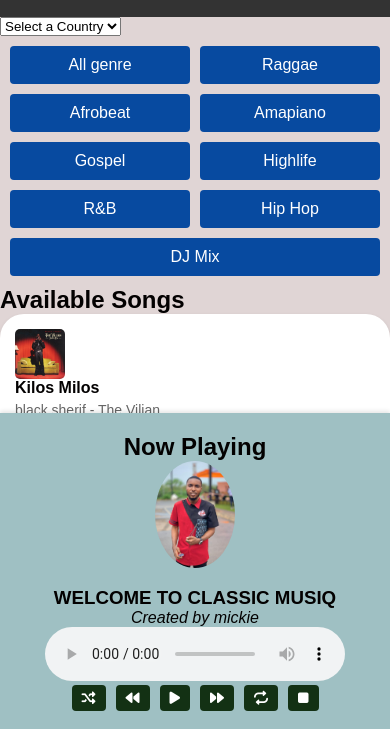
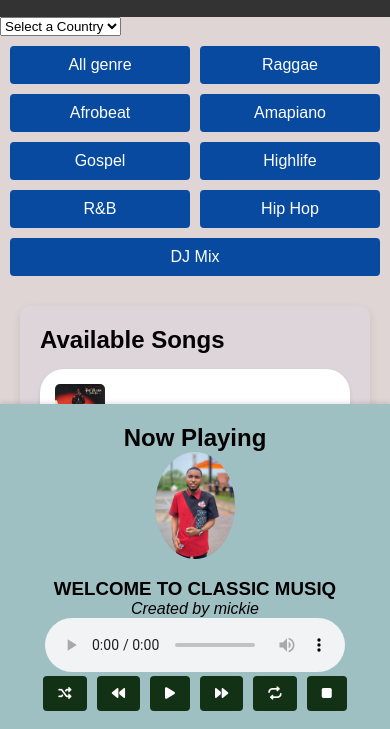
Before and after one commit to mickiefender/classic-musiq.com, a plain HTML site: page index.html in a window 390 px wide. Shown: the part 113-842 px from the top of the page. Drawn offline with Linux system fonts and the light colour scheme.

Commit message:
Add files via upload

```diff
--- a/index.css
+++ b/index.css
@@ -80,6 +80,50 @@ header h1 {
   background-color: #ff3300;
 }
 
+/* Main Layout */
+main {
+  display: flex;
+  flex-wrap: wrap; /* Allow wrapping on small screens */
+  gap: 20px; /* Space between sections */
+  padding: 20px;
+  width: 100%; /* Full width */
+}
+
+/* Song List */
+.song-list {
+  flex: 2; /* Take more space */
+  background-color: #ded5da;
+  padding: 20px;
+  border-radius: 10px;
+  box-shadow: 0 4px 10px rgba(0, 0, 0, 0.1);
+  width: 100%; /* Full width */
+}
+
+/* Playlist Container */
+.playlist-container {
+  flex: 1; /* Take less space */
+  background-color: white;
+  padding: 20px;
+  border-radius: 10px;
+  box-shadow: 0 2px 4px rgba(0, 0, 0, 0.1);
+  width: 100%; /* Full width */
+}
+
+/* Make sure titles for both sections are styled */
+.playlist-container h2, .song-list h2 {
+  margin-bottom: 15px; /* Space below the heading */
+}
+
+/* Responsive Design for Layout */
+@media (max-width: 768px) {
+  main {
+      flex-direction: column; /* Stack sections vertically on smaller screens */
+  }
+
+  .song-list, .playlist-container {
+      width: 100%; /* Full width for both sections */
+  }
+}
 
 /* Song Items */
 .song-item {
@@ -89,7 +133,6 @@ header h1 {
   padding: 15px;
   border-radius: 24px;
   background-color: #fff;
-  justify-content: space-between; /* Space between elements*/
   box-shadow: 0 2px 4px rgba(0, 0, 0, 0.1);
   transition: transform 0.2s ease, box-shadow 0.2s ease;
 }
@@ -130,31 +173,12 @@ header h1 {
   border-radius: 4px;
   cursor: pointer;
   font-size: 14px;
-  margin-left: auto; /* Space between buttons */
+  margin-left: 5px; /* Space between buttons */
   transition: background-color 0.3s ease;
-
 }
 
 .song-item button:hover {
   background-color: #ff3300;
-}
-
-/* Responsive adjustments for small screens */
-@media (max-width: 768px) {
-  .song-item {
-      flex-direction: row; /* Ensure row layout for small screens */
-      justify-content: flex-start; /* Align items to the start */
-      align-items: center; /* Center align items vertically */
-  }
-
-  .song-item img {
-      margin-right: 10px; /* Space between image and button */
-  }
-
-  /* Keep the button on the right */
-  .song-item button {
-      margin-left: auto; /* Ensure the button stays on the right */
-  }
 }
 
 /* Media Player */
@@ -184,14 +208,13 @@ header h1 {
 }
 
 .media-controls button {
-  padding: 5px 10px;
+  padding: 10px 15px;
   background-color: #133114; /* Button background color */
   color: white; /* Button text color */
   border: none;
   border-radius: 4px;
   cursor: pointer;
   transition: background-color 0.3s ease;
-  font-size: 14px;
 }
 
 .media-controls button:hover {
```
